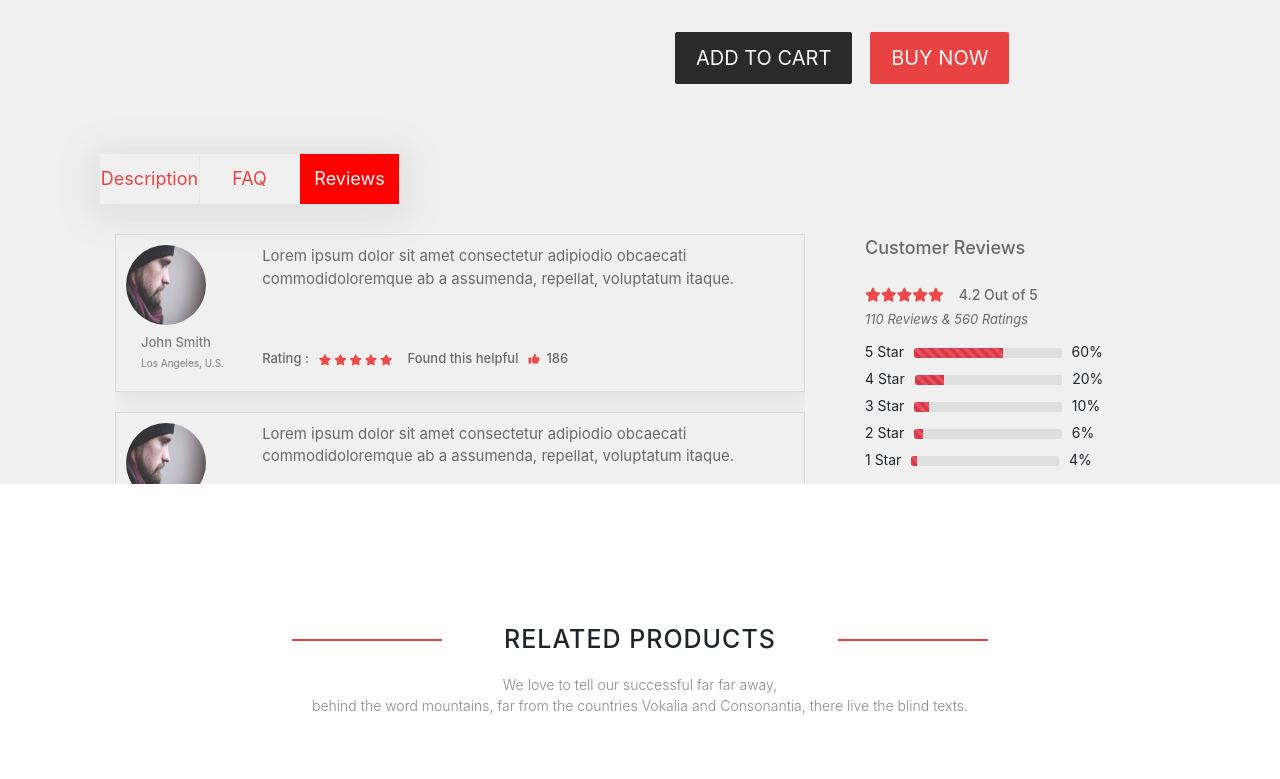
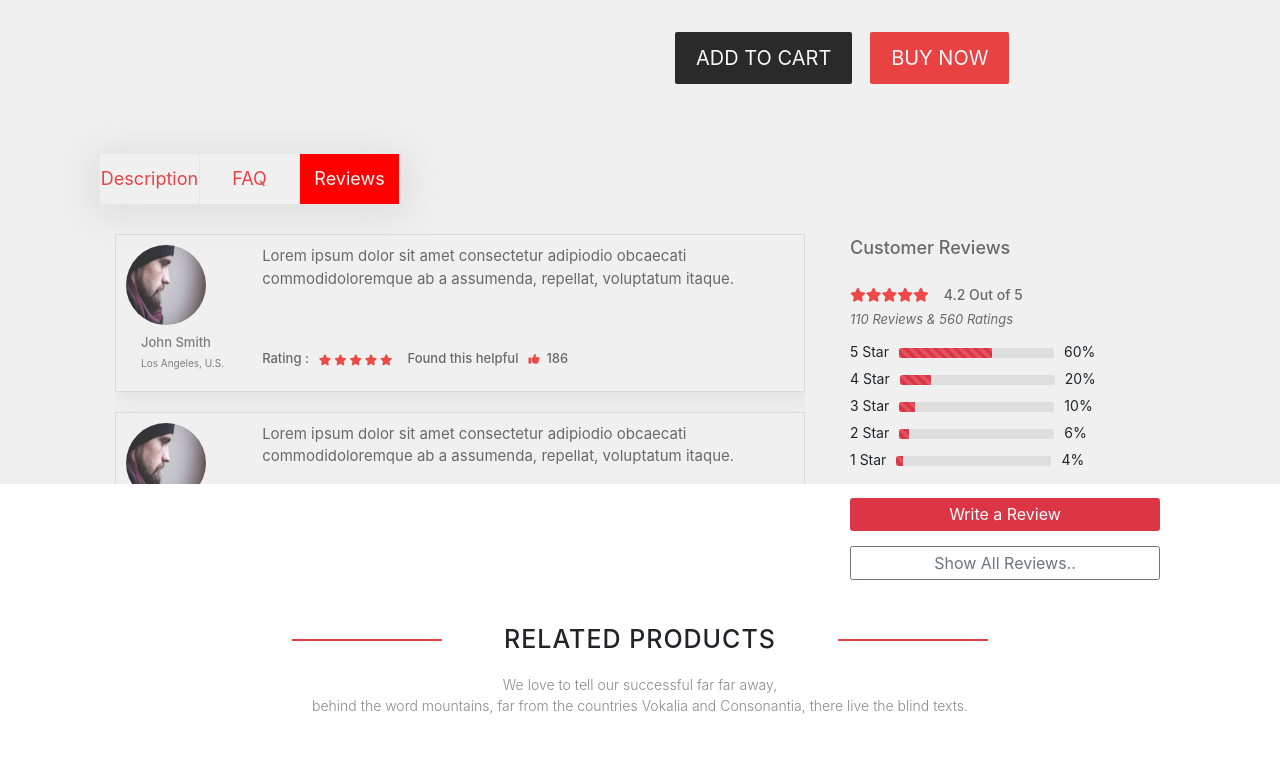
Before and after one commit to sumandeveloping/ecommerceTheme, a PHP site: page /product.html in a window 1280 px wide, after a click on "Reviews". Shown: the part 614-1393 px from the top of the page. Run offline with PHP 8.4, Linux system fonts and the light colour scheme; some libraries are stand-ins or nearby versions.

Commit message:
added write a review button(product page)

```diff
--- a/css/style.css
+++ b/css/style.css
@@ -1059,6 +1059,10 @@ body {
   margin-top: 7rem !important;
 }
 
+.font-16 {
+  font-size: 1.6rem !important;
+}
+
 .body--responsive {
   height: 100vh;
   overflow-y: hidden !important;
@@ -1143,6 +1147,12 @@ body {
 .tab--fade {
   -webkit-transition: opacity 0.15s linear;
   transition: opacity 0.15s linear;
+}
+
+.fade--out {
+  display: none;
+  -webkit-transition: all 0.15s linear;
+  transition: all 0.15s linear;
 }
 
 .singleProduct {
@@ -1576,6 +1586,10 @@ body {
 
 .singleProduct .product--tab__wrapper .tab--content #reviews .product--rating__box .rating_percentage .progress {
   background-color: #dedede;
+}
+
+.singleProduct .product--tab__wrapper .tab--content #reviews .product--rating__box .show_reviews_btn {
+  display: none;
 }
 
 .shop__category {
@@ -2707,7 +2721,7 @@ body {
     font-size: 1.3rem;
   }
   .product--tab__wrapper {
-    min-height: 50rem !important;
+    min-height: 72rem !important;
   }
   .product--tab__wrapper .product--tab ul {
     font-size: 1.6rem !important;
--- a/css/style.scss
+++ b/css/style.scss
@@ -944,6 +944,9 @@ body {
 .mt-7 {
   margin-top: 7rem !important;
 }
+.font-16 {
+  font-size: 1.6rem !important;
+}
 .body--responsive {
   height: 100vh;
   overflow-y: hidden !important;
@@ -1016,6 +1019,10 @@ body {
 }
 .tab--fade {
   transition: opacity 0.15s linear;
+}
+.fade--out {
+  display: none;
+  transition: all 0.15s linear;
 }
 //===================================================================================================
 //=======================          PRODUCT PAGE  STARTS                  ============================
@@ -1410,6 +1417,10 @@ body {
             .progress {
               background-color: #dedede;
             }
+          }
+
+          .show_reviews_btn {
+            display: none;
           }
         }
       }
@@ -2726,7 +2737,7 @@ body {
 
   //PRODUCT PAGE - REVIEW SECTION
   .product--tab__wrapper {
-    min-height: 50rem !important;
+    min-height: 72rem !important;
     .product--tab {
       ul {
         font-size: 1.6rem !important;
--- a/js/main.js
+++ b/js/main.js
@@ -86,6 +86,7 @@ function show_tab(obj, e, tab_id) {
     //addclass
     $(id).addClass("tab--fade");
     $(id).addClass("tab--show");
+    $(id).addClass("w-100");
     $("#" + tab_id).addClass("tab--active");
 
     //remove class
--- a/product.html
+++ b/product.html
@@ -196,7 +196,7 @@
             <div id="reviews">
                <!-- PRODUCT REVIEWS -->
                <div class="row">
-                <div class="col-md-10 col-lg-8 mb-5 mb-lg-0">
+                <div class="col-md-10 col-lg-8 mb-5 mb-lg-0 order-2 order-md-1 d-none d-md-block">
                   <!-- reviews part -->
                   <div class="product--review d-flex flex-column w-100">
                     <div class="review__box d-flex flex-row">
@@ -289,9 +289,9 @@
 
                   </div><!-- End product--review  -->
                 </div><!-- End col-lg-8 -->
-                <div class="col-md-8 col-lg-4">
+                <div class="col-md-8 col-lg-4 order-1 order-md-2">
                   <!-- rating part -->
-                  <div class="product--rating__box d-flex flex-column py-1 pl-5 pr-2">
+                  <div class="product--rating__box d-flex flex-column py-1 pl-0 pl-md-4 pr-2">
                     <h4>Customer Reviews</h4>
                     <div class="total_rating d-flex">
                       <span class="d-flex">
@@ -339,12 +339,14 @@
                       </div>
                       <p class="ml-3">4%</p>
                     </div><!-- End rating_percentage -->
-                  </div>
+                    <a href="#" class="btn btn-block btn-danger mt-4 font-16">Write a Review</a>
+                    <a href="#" class="btn btn-block btn-outline-secondary d-block mt-4 font-16 show_reviews_btn">Show All Reviews..</a>
+                  </div><!-- End product--rating__box -->
                 </div><!-- End col-lg-4 -->
               </div>
             </div><!-- End reviews -->
           </div><!-- End tab--content -->
-        </div>
+        </div><!-- ENd product--tab__wrapper -->
 
 
       </div><!-- End container -->
```
Also changed, not shown: 2 other files.
